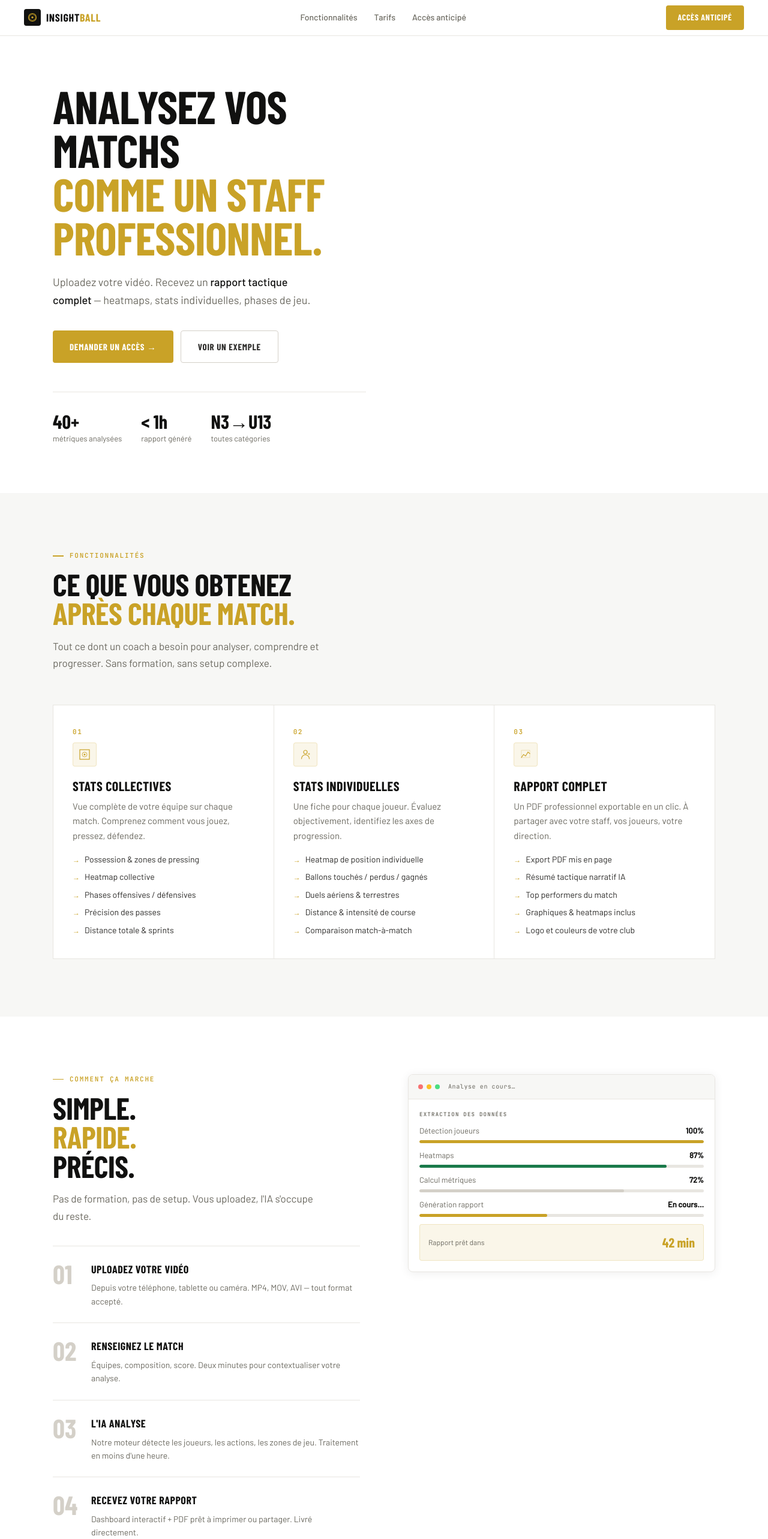
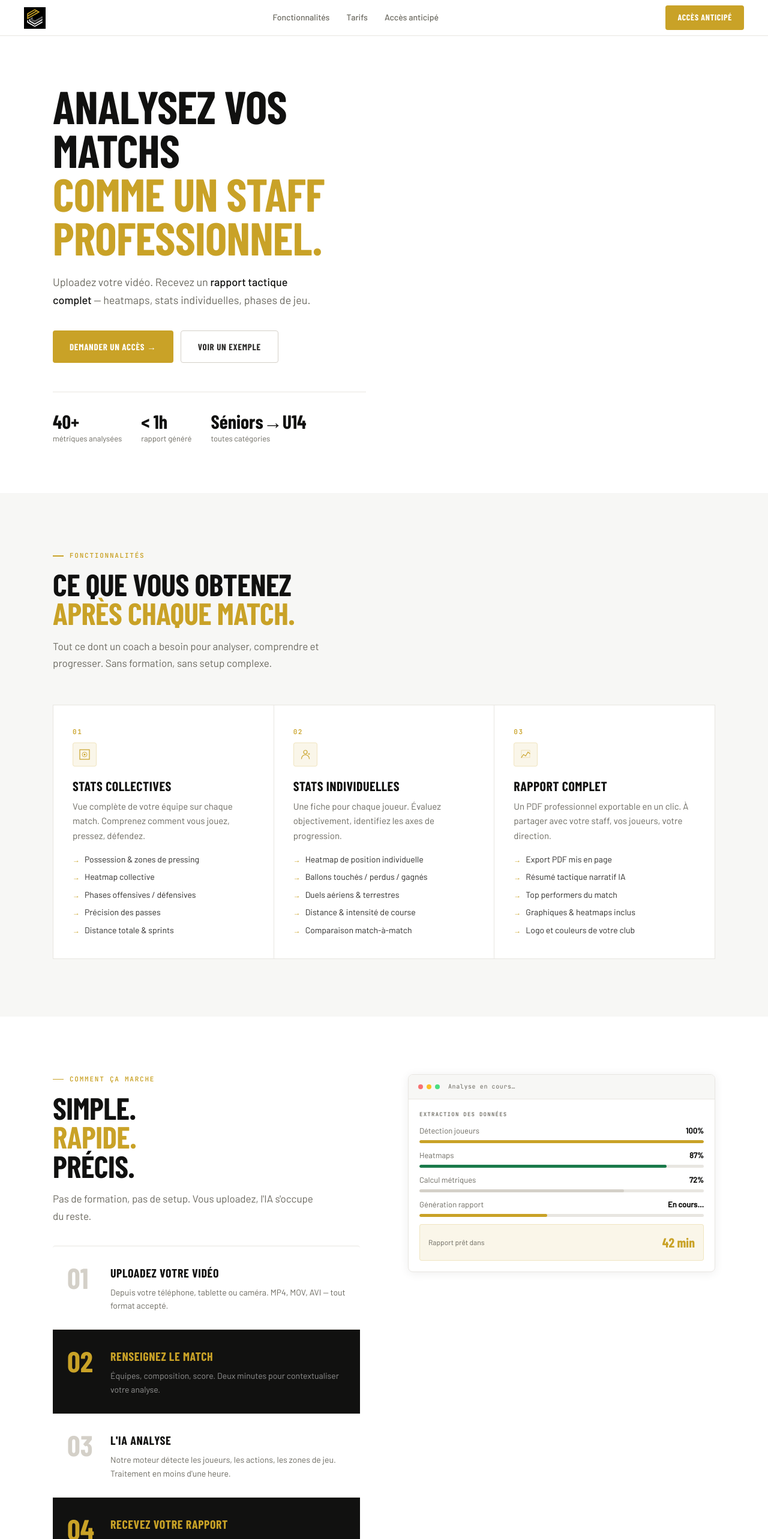
Before and after one commit to Insightball/frontend, a React (Vite) app: page / in a window 1280 px wide. Shown: the top 2566 px of the page at 60% size. Built offline with nearby package versions, Linux system fonts and the light colour scheme; a web font is replaced by a local one.

Commit message:
feat: landing polish - étapes alternées, logo, textes, Made in FR

```diff
--- a/src/pages/Home.jsx
+++ b/src/pages/Home.jsx
@@ -328,16 +328,7 @@ export default function LandingPage() {
         transition: 'box-shadow .2s',
       }}>
         <Link to="/" style={{ display: 'flex', alignItems: 'center', gap: 9, textDecoration: 'none' }}>
-          <div style={{ width: 28, height: 28, background: G.ink, borderRadius: 4, display: 'flex', alignItems: 'center', justifyContent: 'center', flexShrink: 0 }}>
-            <svg width="16" height="16" viewBox="0 0 16 16" fill="none">
-              <circle cx="8" cy="8" r="6.5" stroke={G.gold} strokeWidth="1.2"/>
-              <path d="M3 5.5L8 2.5L13 5.5V10.5L8 13.5L3 10.5Z" stroke={G.gold} strokeWidth=".8" fill="none"/>
-              <circle cx="8" cy="8" r="1.8" fill={G.gold}/>
-            </svg>
-          </div>
-          <span style={{ fontFamily: G.display, fontSize: 18, fontWeight: 800, letterSpacing: '.04em', textTransform: 'uppercase', color: G.ink }}>
-            INSIGHT<span style={{ color: G.gold }}>BALL</span>
-          </span>
+          <img src="/logo.svg" alt="INSIGHTBALL" style={{ height: 36, width: 'auto', display: 'block' }} />
         </Link>
 
         <div className="nav-links" style={{ display: 'flex', gap: 28, alignItems: 'center' }}>
@@ -401,7 +392,7 @@ export default function LandingPage() {
           </div>
 
           <div style={{ display: 'flex', gap: 32, marginTop: 48, paddingTop: 32, borderTop: `1px solid ${G.border}`, opacity: 0, animation: 'heroUp .5s .6s forwards', flexWrap: 'wrap' }}>
-            {[['40+','métriques analysées'],['< 1h','rapport généré'],['N3→U13','toutes catégories']].map(([n,l]) => (
+            {[['40+','métriques analysées'],['< 1h','rapport généré'],['Séniors→U14','toutes catégories']].map(([n,l]) => (
               <div key={l}>
                 <div style={{ fontFamily: G.display, fontSize: 32, fontWeight: 800, color: G.ink, lineHeight: 1 }}>{n}</div>
                 <div style={{ fontSize: 13, color: G.muted, marginTop: 3 }}>{l}</div>
@@ -527,19 +518,28 @@ export default function LandingPage() {
                 </p>
               </Reveal>
               {[
-                { n:'01', title:'Uploadez votre vidéo', desc:'Depuis votre téléphone, tablette ou caméra. MP4, MOV, AVI — tout format accepté.' },
-                { n:'02', title:'Renseignez le match', desc:'Équipes, composition, score. Deux minutes pour contextualiser votre analyse.' },
-                { n:'03', title:"L'IA analyse", desc:'Notre moteur détecte les joueurs, les actions, les zones de jeu. Traitement en moins d\'une heure.' },
-                { n:'04', title:'Recevez votre rapport', desc:'Dashboard interactif + PDF prêt à imprimer ou partager. Livré directement.' },
+                { n:'01', title:'Uploadez votre vidéo', desc:'Depuis votre téléphone, tablette ou caméra. MP4, MOV, AVI — tout format accepté.', dark: false },
+                { n:'02', title:'Renseignez le match', desc:'Équipes, composition, score. Deux minutes pour contextualiser votre analyse.', dark: true },
+                { n:'03', title:"L'IA analyse", desc:"Notre moteur détecte les joueurs, les actions, les zones de jeu. Traitement en moins d'une heure.", dark: false },
+                { n:'04', title:'Recevez votre rapport', desc:'Dashboard interactif + PDF prêt à imprimer ou partager. Livré directement.', dark: true },
               ].map((s, i) => (
                 <Reveal key={s.n} delay={i * 0.1}>
-                  <div style={{ display: 'flex', gap: 20, padding: '24px 0', borderBottom: `1px solid ${G.border}`, borderTop: i===0 ? `1px solid ${G.border}` : 'none', transition: 'padding-left .2s', cursor: 'default' }}
-                    onMouseEnter={e => { e.currentTarget.style.paddingLeft = '8px'; e.currentTarget.querySelector('.sn').style.color = G.gold }}
-                    onMouseLeave={e => { e.currentTarget.style.paddingLeft = '0'; e.currentTarget.querySelector('.sn').style.color = G.border2 }}>
-                    <div className="sn" style={{ fontFamily: G.display, fontSize: 44, fontWeight: 800, lineHeight: 1, color: G.border2, flexShrink: 0, width: 44, transition: 'color .2s' }}>{s.n}</div>
-                    <div>
-                      <h4 style={{ fontFamily: G.display, fontSize: 18, fontWeight: 700, textTransform: 'uppercase', letterSpacing: '.03em', color: G.ink, marginBottom: 6 }}>{s.title}</h4>
-                      <p style={{ fontSize: 14, color: G.muted, lineHeight: 1.6 }}>{s.desc}</p>
+                  <div style={{
+                    display: 'flex', gap: 20, padding: '28px 24px',
+                    background: s.dark ? G.ink : G.white,
+                    borderBottom: `1px solid ${s.dark ? 'rgba(255,255,255,0.08)' : G.border}`,
+                    borderTop: i===0 ? `1px solid ${G.border}` : 'none',
+                    transition: 'transform .15s', cursor: 'default',
+                    borderRadius: i===0 ? '4px 4px 0 0' : i===3 ? '0 0 4px 4px' : 0,
+                  }}>
+                    <div style={{
+                      fontFamily: G.display, fontSize: 48, fontWeight: 800, lineHeight: 1,
+                      color: s.dark ? G.gold : G.border2,
+                      flexShrink: 0, width: 52,
+                    }}>{s.n}</div>
+                    <div style={{ display: 'flex', flexDirection: 'column', justifyContent: 'center' }}>
+                      <h4 style={{ fontFamily: G.display, fontSize: 20, fontWeight: 700, textTransform: 'uppercase', letterSpacing: '.03em', color: s.dark ? G.gold : G.ink, marginBottom: 6 }}>{s.title}</h4>
+                      <p style={{ fontSize: 14, color: s.dark ? 'rgba(255,255,255,0.55)' : G.muted, lineHeight: 1.6 }}>{s.desc}</p>
                     </div>
                   </div>
                 </Reveal>
@@ -586,10 +586,10 @@ export default function LandingPage() {
               <span style={{ width: 18, height: 1.5, background: G.gold }}/>Exemple de rapport
             </div>
             <h2 className="sec-h2" style={{ fontFamily: G.display, fontSize: 'clamp(34px,4vw,54px)', fontWeight: 800, lineHeight: .95, letterSpacing: '-.01em', textTransform: 'uppercase', color: G.ink, marginBottom: 16 }}>
-              Ce que vous<br/><span style={{ color: G.gold }}>recevez concrètement.</span>
+              Vue d'ensemble<br/><span style={{ color: G.gold }}>de votre équipe.</span>
             </h2>
             <p style={{ fontSize: 17, color: G.muted, lineHeight: 1.65, maxWidth: 520, marginBottom: 56 }}>
-              Un vrai rapport issu d'un match analysé. Ce que vous voyez ci-dessous est exactement ce que vous obtenez.
+              Possession, tirs, duels, distance — tout ce qu'il faut pour analyser la performance collective et individuelle de votre équipe match après match.
             </p>
           </Reveal>
 
@@ -622,7 +622,7 @@ export default function LandingPage() {
               </table>
               <div style={{ background: G.goldL, borderTop: `1px solid ${G.goldLx}`, padding: '14px 16px', display: 'flex', alignItems: 'center', justifyContent: 'space-between', gap: 12 }}>
                 <div style={{ fontSize: 14, color: G.muted }}>
-                  <strong style={{ color: G.ink, fontWeight: 600 }}>Rapport PDF prêt</strong> — logo club, couleurs, pages complètes.
+                  <strong style={{ color: G.ink, fontWeight: 600 }}>Rapport PDF prêt</strong> à être partagé.
                 </div>
                 <a href="#waitlist" style={{ ...btnPrimary, padding: '8px 18px', fontSize: 12, borderRadius: 4, flexShrink: 0, textDecoration:'none' }}
                   onMouseEnter={e => e.currentTarget.style.background = G.goldD}
@@ -651,16 +651,16 @@ export default function LandingPage() {
               <span style={{ fontFamily: G.mono, fontSize: 11, fontWeight: 700, letterSpacing: '.12em', textTransform: 'uppercase', color: G.gold }}>Offre limitée</span>
             </div>
             <p style={{ fontSize: 17, color: G.muted, lineHeight: 1.65, maxWidth: 440, marginBottom: 56 }}>
-              Deux formules claires. Sans engagement.
+              Deux formules claires.
             </p>
           </Reveal>
 
           <div className="price-grid" style={{ display: 'grid', gridTemplateColumns: '1fr 1fr', gap: 20, maxWidth: 860 }}>
             {[
               { id:'coach', plan:'Pour les coachs', name:'Coach', price:'29', featured: false,
-                items:['3 matchs analysés / mois','1 équipe','Rapports collectifs & individuels','Suivi progression sur la saison','Export PDF complet','Support inclus'] },
+                items:["Jusqu'à 3 matchs analysés / mois",'1 équipe','Rapports collectifs & individuels','Suivi progression sur la saison','Export PDF complet','Support inclus'] },
               { id:'club',  plan:'Pour les clubs',  name:'Club',  price:'99', featured: true,
-                items:['10 matchs analysés / mois','Multi-équipes illimité','Gestion effectif complète','Vue globale du club','Multi-utilisateurs (staff)','Dashboard club avancé','Support prioritaire dédié'] },
+                items:["Jusqu'à 10 matchs analysés / mois",'Multi-équipes illimité','Gestion effectif complète','Vue globale du club','Multi-utilisateurs (staff)','Dashboard club avancé','Support prioritaire dédié'] },
             ].map((p, i) => (
               <Reveal key={p.id} delay={i * 0.1}>
                 <div style={{ background: G.white, border: `1.5px solid ${p.featured ? G.gold : G.border}`, borderRadius: 8, padding: '36px 32px', position: 'relative', boxShadow: p.featured ? '0 4px 24px rgba(201,162,39,0.12)' : 'none', transition: 'box-shadow .2s', height: '100%' }}
@@ -691,7 +691,7 @@ export default function LandingPage() {
               </Reveal>
             ))}
           </div>
-          <p style={{ fontSize: 13, color: G.muted, marginTop: 16 }}>Sans engagement</p>
+
         </div>
       </div>
 
@@ -706,11 +706,10 @@ export default function LandingPage() {
               Demandez votre<br/><span style={{ color: G.gold }}>accès en avant-première.</span>
             </h2>
             <p style={{ fontSize: 17, color: G.muted, lineHeight: 1.65, maxWidth: 560, marginBottom: 16 }}>
-              La plateforme arrive bientôt. Inscrivez-vous maintenant pour être parmi les premiers clubs à l'utiliser
-              à <strong style={{ color: G.ink, fontWeight: 600 }}>tarif avantageux</strong>.
+              La plateforme arrive bientôt. Inscrivez-vous maintenant pour bénéficier d'un accès en avant-première.
             </p>
             <div style={{ display: 'flex', gap: 24, marginBottom: 48, flexWrap: 'wrap' }}>
-              {[['⚡','Accès avant ouverture publique'],['🎯','Tarif avantageux'],['🤝','Onboarding personnalisé']].map(([icon, label]) => (
+              {[['⚡','Accès avant ouverture publique'],['🤝','Onboarding personnalisé']].map(([icon, label]) => (
                 <div key={label} style={{ display: 'flex', alignItems: 'center', gap: 8, fontSize: 14, color: G.muted }}>
                   <span>{icon}</span><span>{label}</span>
                 </div>
@@ -863,7 +862,7 @@ export default function LandingPage() {
           <h2 className="sec-h2" style={{ fontFamily: G.display, fontSize: 'clamp(34px,4vw,54px)', fontWeight: 800, lineHeight: .95, letterSpacing: '-.01em', textTransform: 'uppercase', color: G.white, marginBottom: 12 }}>
             Prêt à analyser<br/><span style={{ color: G.gold }}>votre prochain match ?</span>
           </h2>
-          <p style={{ fontSize: 16, color: 'rgba(255,255,255,0.5)', maxWidth: 440 }}>Envoyez la vidéo de votre dernier match.</p>
+          <p style={{ fontSize: 16, color: 'rgba(255,255,255,0.5)', maxWidth: 440 }}>Faites analyser votre match.</p>
         </div>
         <div style={{ display: 'flex', flexDirection: 'column', gap: 12, alignItems: 'flex-start', flexShrink: 0 }}>
           <a href="#waitlist" style={{ ...btnPrimary, fontSize: 16, padding: '16px 36px', textDecoration:'none' }}
@@ -871,13 +870,7 @@ export default function LandingPage() {
             onMouseLeave={e => e.currentTarget.style.background = G.gold}>
             Demander l'accès →
           </a>
-          <div style={{ display: 'flex', gap: 16, flexWrap: 'wrap' }}>
-            {['Sans engagement','Support humain'].map(t => (
-              <span key={t} style={{ fontSize: 12, color: 'rgba(255,255,255,0.4)', display: 'flex', alignItems: 'center', gap: 6 }}>
-                <span style={{ color: G.gold }}>✓</span>{t}
-              </span>
-            ))}
-          </div>
+
         </div>
       </div>
 
@@ -885,11 +878,9 @@ export default function LandingPage() {
       <footer style={{ background: G.white, borderTop: `1px solid ${G.border}`, padding: '56px 48px 32px' }}>
         <div className="footer-grid" style={{ display: 'grid', gridTemplateColumns: '1.5fr 1fr 1fr 1fr', gap: 40, marginBottom: 48 }}>
           <div>
-            <div style={{ fontFamily: G.display, fontSize: 20, fontWeight: 800, letterSpacing: '.04em', textTransform: 'uppercase', marginBottom: 4 }}>
-              INSIGHT<span style={{ color: G.gold }}>BALL</span>
-            </div>
-            <p style={{ fontFamily: G.mono, fontSize: 11, color: G.gold, marginBottom: 14, letterSpacing: '.04em' }}>
-              NextGen Football Analytics 🚀
+            <img src="/logo.svg" alt="INSIGHTBALL" style={{ height: 40, width: 'auto', display: 'block', marginBottom: 4 }} />
+            <p style={{ fontFamily: G.mono, fontSize: 11, color: G.ink, marginBottom: 14, letterSpacing: '.04em' }}>
+              Football Analytics 🚀
             </p>
           </div>
           {[
@@ -913,7 +904,7 @@ export default function LandingPage() {
         </div>
         <div style={{ borderTop: `1px solid ${G.border}`, paddingTop: 20, display: 'flex', justifyContent: 'space-between', alignItems: 'center', flexWrap: 'wrap', gap: 8, fontSize: 13, color: G.muted }}>
           <span>© 2026 INSIGHTBALL — Tous droits réservés</span>
-          <span>Passion Football 🩷</span>
+          <span>Made in 🇫🇷 with ❤️</span>
         </div>
       </footer>
     </div>
```
